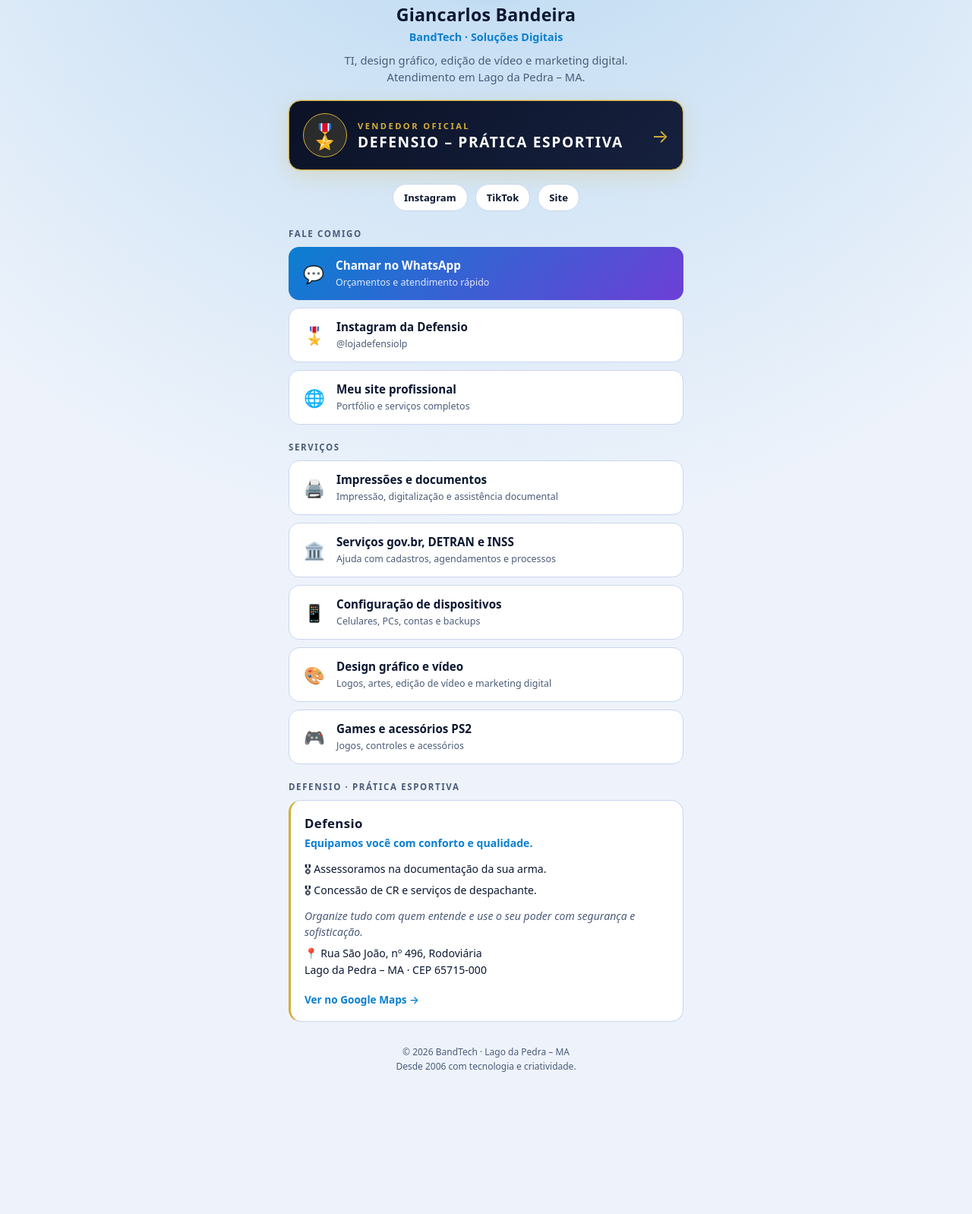
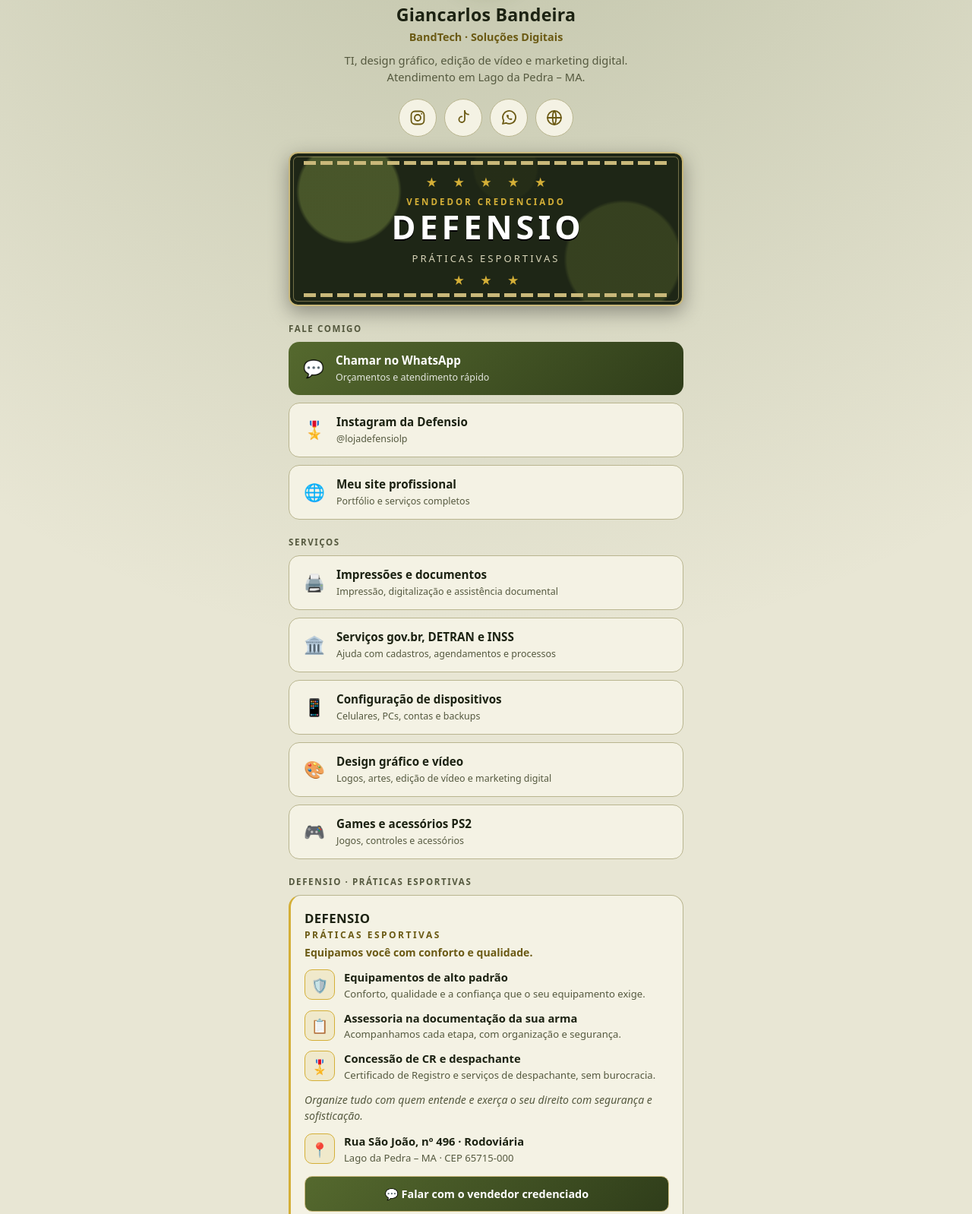
Before and after one commit to bandtechlp/links, a plain HTML site: page index.html in a window 1280 px wide. Shown: the part 155-1753 px from the top of the page at 76% size. Before the commit the page ends 1616 px from the top, so only its background shows below. Drawn offline with Linux system fonts and the light colour scheme.

Commit message:
Nova página de links

```diff
--- a/index.html
+++ b/index.html
@@ -5,9 +5,9 @@
 <meta name="viewport" content="width=device-width, initial-scale=1, viewport-fit=cover">
 <title>Giancarlos Bandeira | BandTech</title>
 <style>
-:root{--bg:#eef3fb;--card:#ffffff;--text:#0b1730;--muted:#4b5b78;--line:#c9d6ee;--accent:#0a7fd1;--accent2:#6d3fd6;--glow:rgba(10,127,209,.25);color-scheme:light;box-sizing:border-box;padding-top:env(safe-area-inset-top,0px);padding-bottom:env(safe-area-inset-bottom,0px)}
-@media (prefers-color-scheme:dark){:root:not([data-theme="light"]){--bg:#060d1f;--card:#0d1a36;--text:#e8f1ff;--muted:#8da2c8;--line:#1c3260;--accent:#22d3ee;--accent2:#8b5cf6;--glow:rgba(34,211,238,.3);color-scheme:dark}}
-:root[data-theme="dark"]{--bg:#060d1f;--card:#0d1a36;--text:#e8f1ff;--muted:#8da2c8;--line:#1c3260;--accent:#22d3ee;--accent2:#8b5cf6;--glow:rgba(34,211,238,.3);color-scheme:dark}
+:root{--bg:#e8e6d4;--card:#f4f2e4;--text:#1c2212;--muted:#55593f;--line:#b9b58f;--accent:#6b5a14;--accent2:#4b5d2a;--glow:rgba(75,93,42,.28);color-scheme:light;box-sizing:border-box;padding-top:env(safe-area-inset-top,0px);padding-bottom:env(safe-area-inset-bottom,0px)}
+@media (prefers-color-scheme:dark){:root:not([data-theme="light"]){--bg:#0c100a;--card:#171d11;--text:#ebe8d4;--muted:#a3a58a;--line:#3a4426;--accent:#c9b87a;--accent2:#6b7d3a;--glow:rgba(201,184,122,.22);color-scheme:dark}}
+:root[data-theme="dark"]{--bg:#0c100a;--card:#171d11;--text:#ebe8d4;--muted:#a3a58a;--line:#3a4426;--accent:#c9b87a;--accent2:#6b7d3a;--glow:rgba(201,184,122,.22);color-scheme:dark}
 *{box-sizing:border-box;margin:0}
 html{scroll-padding-top:env(safe-area-inset-top,0px)}
 body{background:var(--bg);color:var(--text);font-family:system-ui,-apple-system,"Segoe UI",Roboto,sans-serif;min-height:100vh;display:flex;justify-content:center;padding:32px 16px 48px;background-image:radial-gradient(circle at 50% -10%,var(--glow),transparent 55%)}
@@ -16,9 +16,10 @@ main{width:100%;max-width:520px;text-align:center}
 h1{font-size:1.45rem;letter-spacing:.2px}
 .tag{color:var(--accent);font-weight:600;font-size:.9rem;margin-top:4px}
 .bio{color:var(--muted);font-size:.92rem;line-height:1.5;margin:10px auto 0;max-width:420px}
-.social{display:flex;justify-content:center;gap:10px;margin:18px 0 22px;flex-wrap:wrap}
-.social a{padding:8px 14px;border:1px solid var(--line);border-radius:999px;background:var(--card);color:var(--text);text-decoration:none;font-size:.82rem;font-weight:600}
-.social a:hover{border-color:var(--accent)}
+.social{display:flex;justify-content:center;gap:10px;margin:18px 0 4px;flex-wrap:wrap}
+.social a{width:50px;height:50px;border-radius:50%;display:grid;place-items:center;border:1px solid var(--line);background:var(--card);color:var(--accent);transition:transform .15s,border-color .15s}
+.social a:hover{border-color:var(--accent);transform:translateY(-2px)}
+.social a svg{width:24px;height:24px;stroke:currentColor;fill:none;stroke-width:1.8;stroke-linecap:round;stroke-linejoin:round}
 h2{font-size:.72rem;text-transform:uppercase;letter-spacing:1.6px;color:var(--muted);margin:22px 0 10px;text-align:left}
 .links{display:grid;gap:10px}
 .btn{display:flex;align-items:center;gap:12px;padding:14px 16px;background:var(--card);border:1px solid var(--line);border-radius:14px;color:var(--text);text-decoration:none;text-align:left;transition:transform .15s,border-color .15s,box-shadow .15s}
@@ -26,27 +27,34 @@ h2{font-size:.72rem;text-transform:uppercase;letter-spacing:1.6px;color:var(--mu
 .btn .ic{font-size:1.4rem;width:34px;text-align:center}
 .btn b{display:block;font-size:.95rem}
 .btn small{color:var(--muted);font-size:.78rem}
-.btn.primary{background:linear-gradient(135deg,var(--accent),var(--accent2));border:0;color:#fff}
+.btn.primary{background:linear-gradient(135deg,#55692e,#2f3d1a);border:0;color:#fff}
 .btn.primary small{color:rgba(255,255,255,.85)}
 .badge{display:inline-flex;align-items:center;gap:12px;margin:16px auto 0;padding:11px 18px;border-radius:14px;text-decoration:none;color:var(--text);text-align:left;border:1.5px solid transparent;background:linear-gradient(var(--card),var(--card)) padding-box,linear-gradient(135deg,var(--accent),var(--accent2)) border-box;box-shadow:0 0 22px var(--glow);transition:transform .15s}
 .badge:hover{transform:translateY(-2px)}
 .badge span:first-child{font-size:1.7rem}
 .badge small{display:block;font-size:.62rem;letter-spacing:1.6px;color:var(--accent);font-weight:700}
 .badge b{font-size:.98rem}
-.hero{display:flex;align-items:center;gap:14px;margin:20px 0 0;padding:16px 18px;border-radius:16px;text-decoration:none;text-align:left;color:#f4ecd0;background:linear-gradient(135deg,#0b1226,#16213f);border:1.5px solid #d4af37;box-shadow:0 0 0 1px rgba(212,175,55,.25),0 8px 28px rgba(212,175,55,.22);transition:transform .15s}
+.hero{display:block;position:relative;margin:20px 0 0;padding:26px 16px 22px;border-radius:12px;text-align:center;text-decoration:none;color:#ebe8d4;background:radial-gradient(circle at 15% 25%,rgba(107,125,58,.55) 0 14%,transparent 15%),radial-gradient(circle at 85% 70%,rgba(70,82,38,.6) 0 16%,transparent 17%),radial-gradient(circle at 55% 10%,rgba(40,48,24,.7) 0 12%,transparent 13%),#1e2616;border:2px solid #c9b87a;box-shadow:inset 0 0 0 4px #1e2616,inset 0 0 0 5px rgba(201,184,122,.5),0 8px 26px rgba(0,0,0,.35);transition:transform .15s}
 .hero:hover{transform:translateY(-2px)}
-.hero .seal{font-size:2rem;width:58px;height:58px;border-radius:50%;display:grid;place-items:center;background:rgba(212,175,55,.15);border:1px solid #d4af37;flex:none}
-.hero .ht{flex:1}
-.hero small{display:block;font-size:.7rem;letter-spacing:2.4px;font-weight:800;color:#d4af37}
-.hero b{display:block;font-size:1.2rem;letter-spacing:1.6px;line-height:1.25;color:#fff;margin-top:2px}
-.hero em{font-style:normal;font-size:.85rem;color:#c9d3ea}
-.hero .arr{color:#d4af37;font-size:1.5rem}
+.hero::before,.hero::after{content:"";position:absolute;left:18px;right:18px;height:5px;background:repeating-linear-gradient(90deg,#c9b87a 0 16px,transparent 16px 22px)}
+.hero::before{top:10px}.hero::after{bottom:10px}
+.hero .stars{color:#d4af37;letter-spacing:8px;font-size:.95rem;margin:2px 0 8px;text-indent:8px}
+.hero small{display:block;font-size:.72rem;letter-spacing:3px;font-weight:800;color:#d4af37}
+.hero em{display:block;font-style:normal;font-size:.82rem;letter-spacing:3px;color:#d8d4b8;margin-top:8px}
+.hero b{display:block;font-size:clamp(2rem,11vw,2.7rem);letter-spacing:5px;line-height:1.1;color:#fff;margin-top:2px;text-indent:5px;text-shadow:0 2px 0 #000}
 .store{margin-top:10px;padding:18px;background:var(--card);border:1px solid var(--line);border-radius:16px;text-align:left;border-left:3px solid #d4af37}
 .store h3{font-size:1.05rem;letter-spacing:.4px}
 .store .lead{color:var(--accent);font-weight:600;font-size:.88rem;margin:4px 0 12px}
 .store p{font-size:.88rem;line-height:1.55;margin:6px 0}
 .store .sig{color:var(--muted);font-style:italic;margin-top:12px}
 .store a.map{display:inline-block;margin-top:12px;color:var(--accent);font-weight:600;font-size:.85rem;text-decoration:none}
+.store h3 span{display:block;font-size:.75rem;letter-spacing:2.5px;color:var(--accent);font-weight:600;margin-top:2px;text-transform:uppercase}
+.store .row{display:flex;gap:12px;align-items:flex-start;margin:12px 0}
+.store .ico{flex:none;width:40px;height:40px;border-radius:10px;display:grid;place-items:center;background:rgba(212,175,55,.14);border:1px solid #d4af37;font-size:1.15rem}
+.store .row p{margin:0;font-size:.82rem;line-height:1.45;color:var(--muted)}
+.store .row b{display:block;font-size:.92rem;color:var(--text);margin-bottom:1px}
+.store .cta{display:block;text-align:center;margin-top:14px;padding:13px;border-radius:10px;background:linear-gradient(135deg,#55692e,#2f3d1a);color:#fff;font-weight:700;font-size:.9rem;text-decoration:none;border:1px solid #c9b87a}
+.store .map{display:block;text-align:center}
 footer{margin-top:30px;color:var(--muted);font-size:.75rem;line-height:1.6}
 </style>
 </head>
@@ -56,9 +64,8 @@ footer{margin-top:30px;color:var(--muted);font-size:.75rem;line-height:1.6}
   <h1>Giancarlos Bandeira</h1>
   <p class="tag">BandTech · Soluções Digitais</p>
   <p class="bio">TI, design gráfico, edição de vídeo e marketing digital. Atendimento em Lago da Pedra – MA.</p>
-  <a class="hero" href="#defensio"><span class="seal">🎖️</span><span class="ht"><small>VENDEDOR OFICIAL</small><b>DEFENSIO – PRÁTICA ESPORTIVA</b></span><span class="arr">→</span></a>
-
   <nav class="social" id="social"></nav>
+  <a class="hero" href="#defensio"><div class="stars">★ ★ ★ ★ ★</div><small>VENDEDOR CREDENCIADO</small><b>DEFENSIO</b><em>PRÁTICAS ESPORTIVAS</em><div class="stars" style="margin:10px 0 0">★ ★ ★</div></a>
 
   <h2>Fale comigo</h2>
   <div class="links" id="main"></div>
@@ -66,14 +73,16 @@ footer{margin-top:30px;color:var(--muted);font-size:.75rem;line-height:1.6}
   <h2>Serviços</h2>
   <div class="links" id="services"></div>
 
-  <h2 id="defensio">Defensio · Prática Esportiva</h2>
+  <h2 id="defensio">Defensio · Práticas Esportivas</h2>
   <section class="store">
-    <h3>Defensio</h3>
+    <h3>DEFENSIO <span>Práticas Esportivas</span></h3>
     <p class="lead">Equipamos você com conforto e qualidade.</p>
-    <p>🎖 Assessoramos na documentação da sua arma.</p>
-    <p>🎖 Concessão de CR e serviços de despachante.</p>
-    <p class="sig">Organize tudo com quem entende e use o seu poder com segurança e sofisticação.</p>
-    <p>📍 Rua São João, nº 496, Rodoviária<br>Lago da Pedra – MA · CEP 65715-000</p>
+    <div class="row"><span class="ico">🛡️</span><p><b>Equipamentos de alto padrão</b>Conforto, qualidade e a confiança que o seu equipamento exige.</p></div>
+    <div class="row"><span class="ico">📋</span><p><b>Assessoria na documentação da sua arma</b>Acompanhamos cada etapa, com organização e segurança.</p></div>
+    <div class="row"><span class="ico">🎖️</span><p><b>Concessão de CR e despachante</b>Certificado de Registro e serviços de despachante, sem burocracia.</p></div>
+    <p class="sig">Organize tudo com quem entende e exerça o seu direito com segurança e sofisticação.</p>
+    <div class="row"><span class="ico">📍</span><p><b>Rua São João, nº 496 · Rodoviária</b>Lago da Pedra – MA · CEP 65715-000</p></div>
+    <a class="cta" href="https://wa.me/5599991351548?text=Ol%C3%A1%2C%20vim%20pelo%20seu%20perfil%20e%20quero%20falar%20sobre%20a%20Defensio." target="_blank" rel="noopener">💬 Falar com o vendedor credenciado</a>
     <a class="map" href="https://maps.google.com/?q=Rua+S%C3%A3o+Jo%C3%A3o+496+Rodovi%C3%A1ria+Lago+da+Pedra+MA+65715000" target="_blank" rel="noopener">Ver no Google Maps →</a>
   </section>
 
@@ -85,9 +94,9 @@ footer{margin-top:30px;color:var(--muted);font-size:.75rem;line-height:1.6}
 var CFG = {
   whatsapp: "https://wa.me/5599991351548?text=Ol%C3%A1%2C%20vim%20pelo%20seu%20perfil!",
   social: [
-    ["Instagram","https://instagram.com/bandtechlp"],
-    ["TikTok","https://www.tiktok.com/@gianbandeira"],
-    ["Site","https://bandtechlp.github.io/gianbandeira"]
+    ["Instagram","https://instagram.com/bandtechlp","ig"],
+    ["TikTok","https://www.tiktok.com/@gianbandeira","tt"],
+    ["Site","https://bandtechlp.github.io/gianbandeira","web"]
   ],
   main: [
     ["💬","Chamar no WhatsApp","Orçamentos e atendimento rápido",null,true],
@@ -112,9 +121,16 @@ function btn(i, primary){
   a.querySelector("small").textContent = i.sub;
   return a;
 }
+var ICONS={
+ig:'<svg viewBox="0 0 24 24"><rect x="3.5" y="3.5" width="17" height="17" rx="5"/><circle cx="12" cy="12" r="4"/><circle cx="17.2" cy="6.8" r="1" fill="currentColor" stroke="none"/></svg>',
+tt:'<svg viewBox="0 0 24 24"><path d="M14 3v11.2a3.8 3.8 0 1 1-3.8-3.8"/><path d="M14 3c.3 2.6 2.1 4.4 5 4.6"/></svg>',
+wa:'<svg viewBox="0 0 24 24"><path d="M4 20l1.3-4.2A8.5 8.5 0 1 1 8.4 18.8L4 20z"/><path d="M9 8.5c0 3.5 3 6.5 6.5 6.5l1.2-1.6-2-1-1 .8c-1-.4-1.9-1.3-2.3-2.3l.8-1-1-2L9 8.5z" fill="currentColor" stroke="none"/></svg>',
+web:'<svg viewBox="0 0 24 24"><circle cx="12" cy="12" r="9"/><path d="M3 12h18M12 3c3 3 3 15 0 18M12 3c-3 3-3 15 0 18"/></svg>'};
+CFG.social.splice(2,0,["WhatsApp",CFG.whatsapp,"wa"]);
 var s = document.getElementById("social");
 CFG.social.forEach(function(x){
-  var a = document.createElement("a"); a.href = x[1]; a.target = "_blank"; a.rel = "noopener"; a.textContent = x[0]; s.appendChild(a);
+  var a = document.createElement("a"); a.href = x[1]; a.target = "_blank"; a.rel = "noopener";
+  a.setAttribute("aria-label",x[0]); a.title = x[0]; a.innerHTML = ICONS[x[2]]; s.appendChild(a);
 });
 var m = document.getElementById("main");
 CFG.main.forEach(function(x){
```
